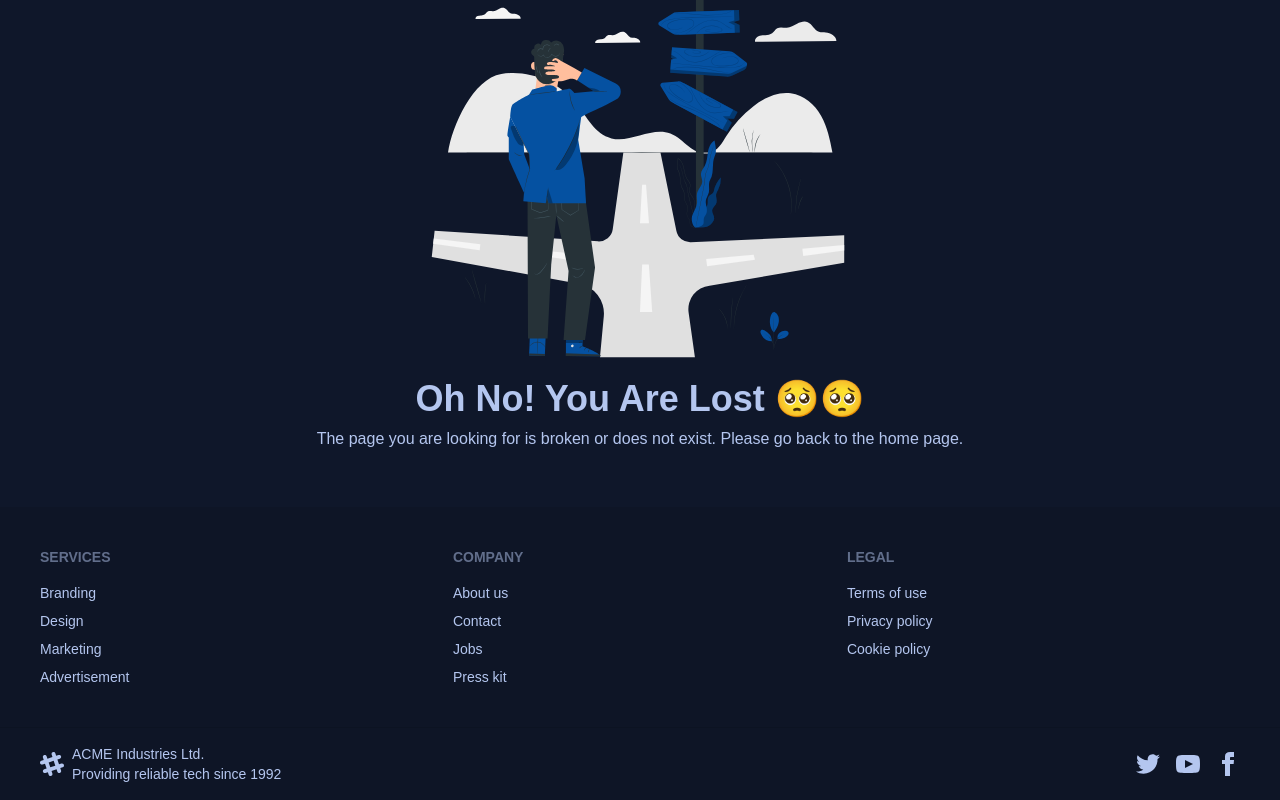
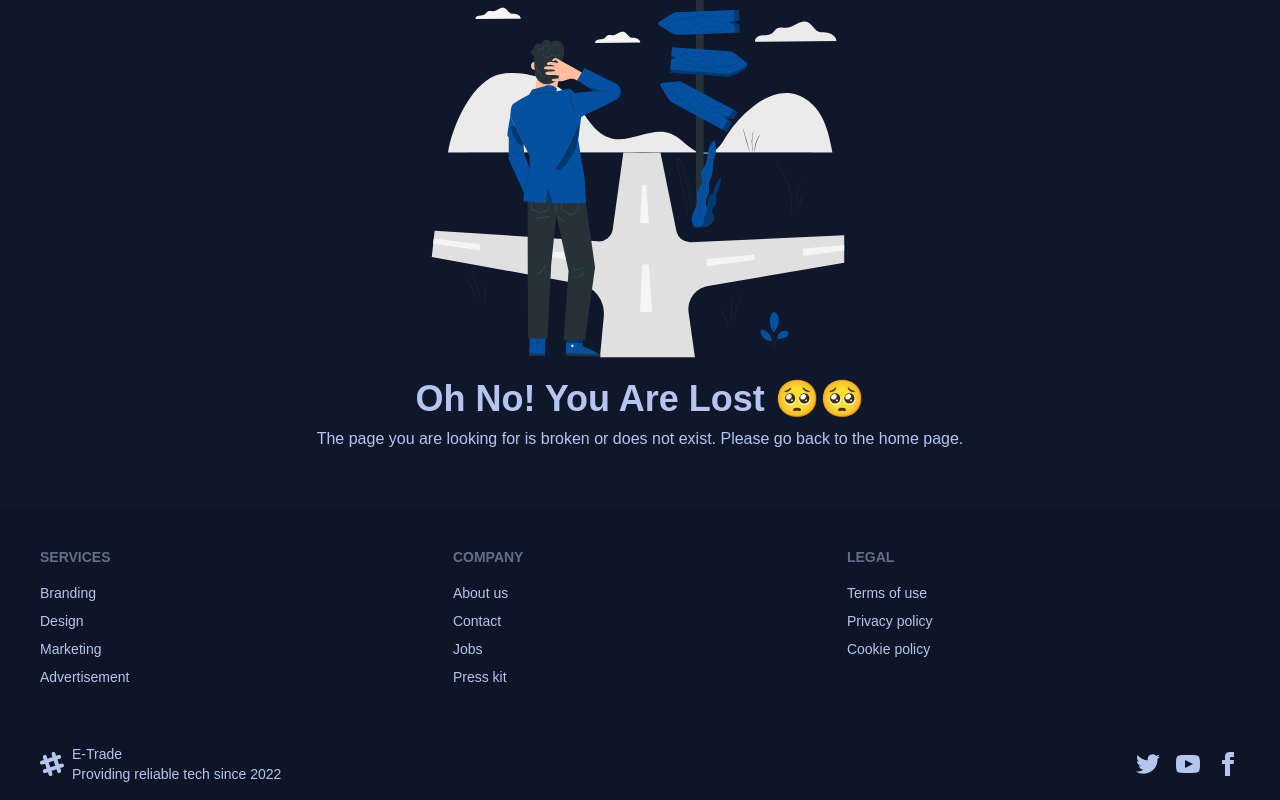
Before and after one commit to MarufAlAslam/mern-product-resale-client, a React (Create React App) app: page /login in a window 1280 px wide. Shown: the part 191-991 px from the top of the page. Built offline with nearby package versions, Linux system fonts and the light colour scheme.

Commit message:
started after a long break

```diff
--- a/src/Pages/Home/Banner/Banner.js
+++ b/src/Pages/Home/Banner/Banner.js
@@ -15,7 +15,7 @@ const Banner = () => {
                     <h3 className='lsp-3'>SHOP TO GET WHAT YOU LOVE</h3>
                     <h1 className='text-4xl font-bold mb-4'>Be Ready To Spoil Every Moment</h1>
                     <p>
-                        Here you can buy and sell used furniture. You can also find new furniture for your home, office, shops.
+                        Here you can buy and sell used Camera. You can also find new Camera for your home, office, shops.
                     </p>
 
                     <Link to='products' className='btn btn-primary rounded-none mt-5'>
--- a/src/Pages/Home/Home.js
+++ b/src/Pages/Home/Home.js
@@ -8,7 +8,7 @@ const Home = () => {
 
     useEffect(() => {
         AOS.init()
-        document.title = 'Home | Furniture';
+        document.title = 'Home | Camera';
     }, []);
 
     return (
--- a/src/Shared/Footer/Footer.js
+++ b/src/Shared/Footer/Footer.js
@@ -28,7 +28,7 @@ const Footer = () => {
             <footer className="footer px-10 py-4 border-t bg-base-200 text-base-content border-base-300">
                 <div className="items-center grid-flow-col">
                     <svg width="24" height="24" viewBox="0 0 24 24" xmlns="http://www.w3.org/2000/svg" fillRule="evenodd" clipRule="evenodd" className="fill-current"><path d="M22.672 15.226l-2.432.811.841 2.515c.33 1.019-.209 2.127-1.23 2.456-1.15.325-2.148-.321-2.463-1.226l-.84-2.518-5.013 1.677.84 2.517c.391 1.203-.434 2.542-1.831 2.542-.88 0-1.601-.564-1.86-1.314l-.842-2.516-2.431.809c-1.135.328-2.145-.317-2.463-1.229-.329-1.018.211-2.127 1.231-2.456l2.432-.809-1.621-4.823-2.432.808c-1.355.384-2.558-.59-2.558-1.839 0-.817.509-1.582 1.327-1.846l2.433-.809-.842-2.515c-.33-1.02.211-2.129 1.232-2.458 1.02-.329 2.13.209 2.461 1.229l.842 2.515 5.011-1.677-.839-2.517c-.403-1.238.484-2.553 1.843-2.553.819 0 1.585.509 1.85 1.326l.841 2.517 2.431-.81c1.02-.33 2.131.211 2.461 1.229.332 1.018-.21 2.126-1.23 2.456l-2.433.809 1.622 4.823 2.433-.809c1.242-.401 2.557.484 2.557 1.838 0 .819-.51 1.583-1.328 1.847m-8.992-6.428l-5.01 1.675 1.619 4.828 5.011-1.674-1.62-4.829z"></path></svg>
-                    <p>ACME Industries Ltd. <br />Providing reliable tech since 1992</p>
+                    <p>E-Trade <br />Providing reliable tech since 2022</p>
                 </div>
                 <div className="md:place-self-center md:justify-self-end">
                     <div className="grid grid-flow-col gap-4">
```
